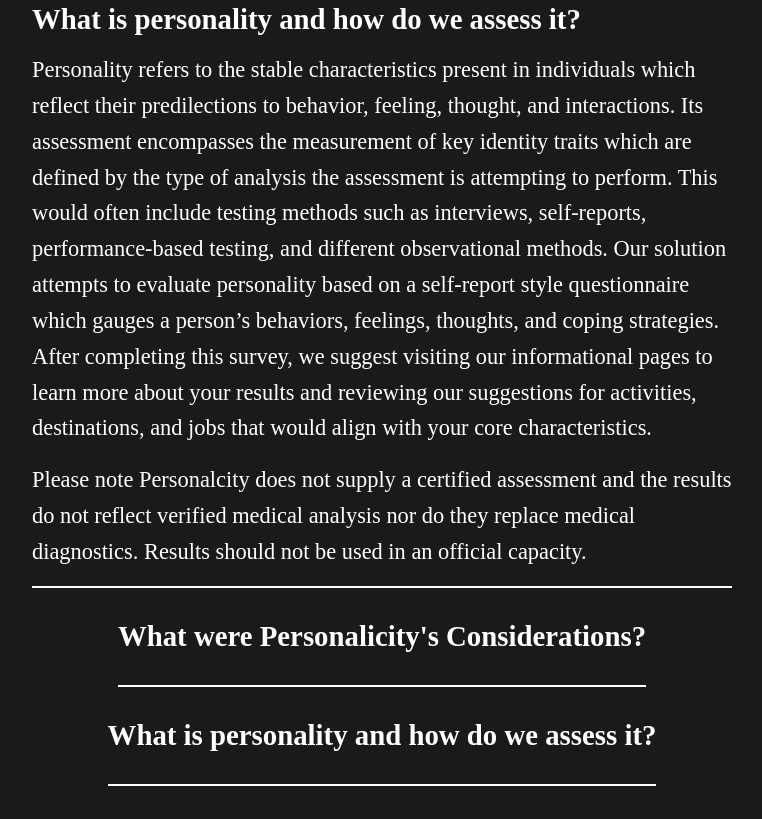
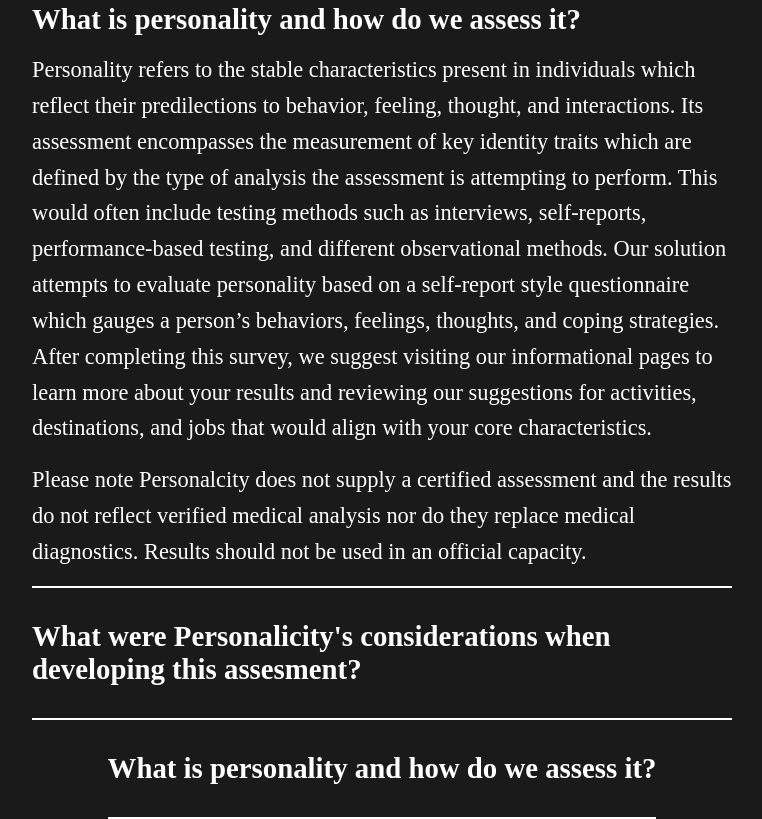
Before and after one commit to bdt266/personality, a website: page public/faq.html in a window 1280 px wide. Shown: the part 526-1345 px from the top of the page, without its empty margins (258-1020 px from the left). Before the commit the page ends 1312 px from the top, so only its background shows below. Drawn offline with Linux system fonts and the light colour scheme.

Commit message:
Update faq.html

```diff
--- a/public/faq.html
+++ b/public/faq.html
@@ -74,8 +74,7 @@
 
     <div class="faq-item">
              <div class="question">
-                <h3>What were Personalicity's Considerations?</h3>
-
+                <h3>What were Personalicity's considerations when developing this assesment?</h3>
             </div>
             <div class="answer">
                 <p></p>
@@ -85,7 +84,6 @@
     <div class="faq-item">
              <div class="question">
                 <h3>What is personality and how do we assess it?</h3>
-
             </div>
             <div class="answer">
                 <p></p>
@@ -95,7 +93,6 @@
     <script>
         document.addEventListener("DOMContentLoaded", function() {
             const questions = document.querySelectorAll(".question");
-
             questions.forEach(question => {
                 question.addEventListener("click", function() {
                     const answer = this.nextElementSibling;
```
